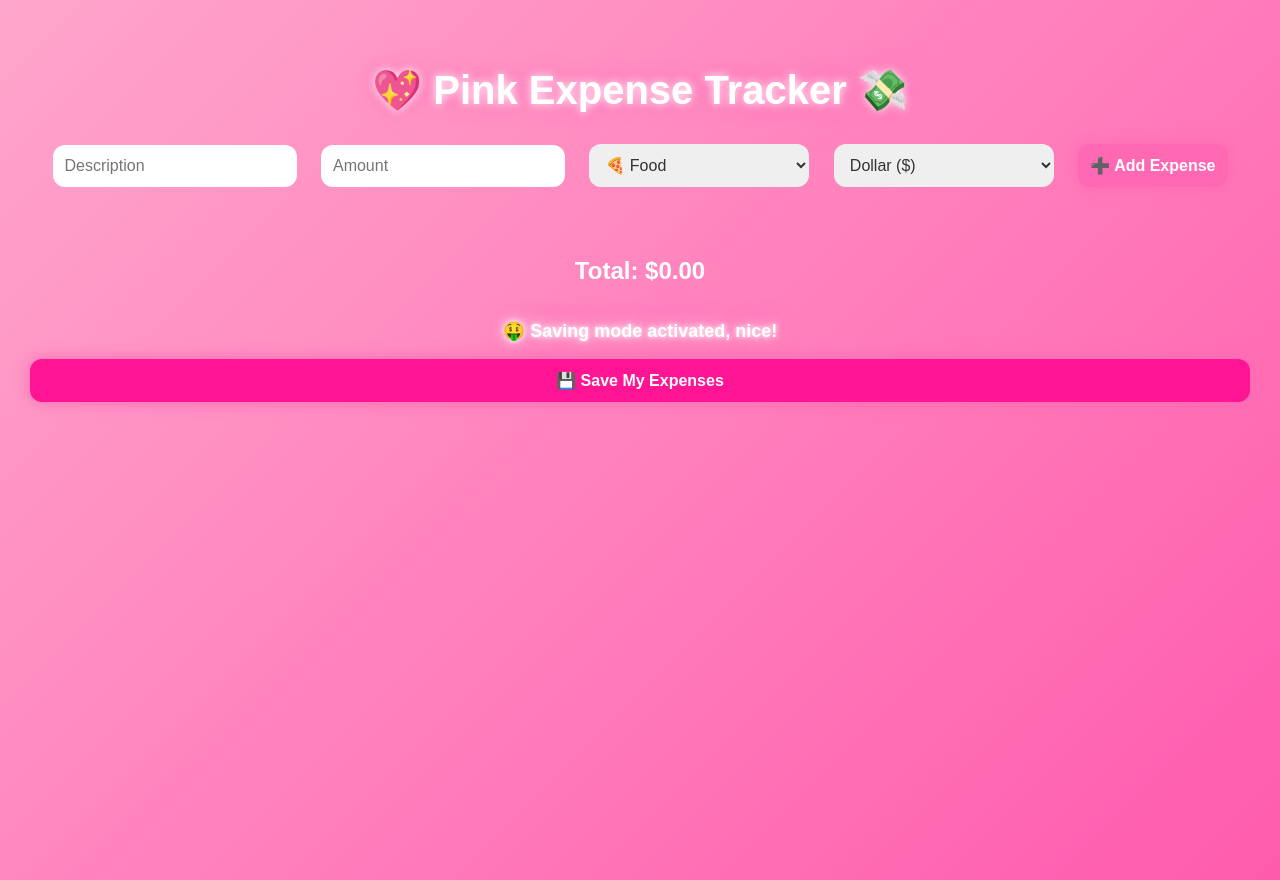
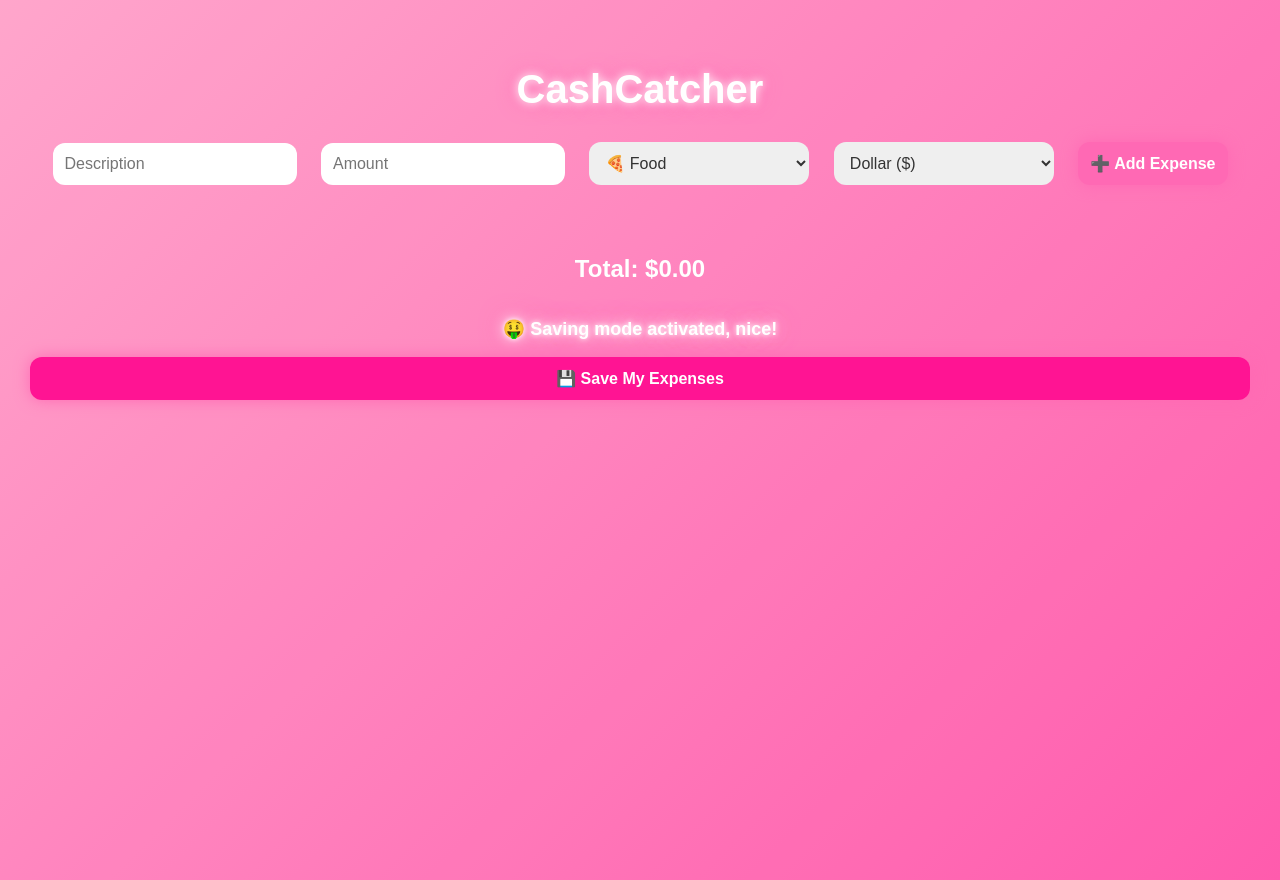
Before and after one commit to samanthahere/-CashCatcher, a plain HTML site: page index.html in a window 1280 px wide. Drawn offline with Linux system fonts and the light colour scheme.

Commit message:
Update index.html

```diff
--- a/index.html
+++ b/index.html
@@ -7,7 +7,7 @@
 </head>
 <body>
   <div class="app">
-    <h1>💖 Pink Expense Tracker 💸</h1>
+    <h1> CashCatcher </h1>
 
     <div>
       <input type="text" id="desc" placeholder="Description">
```
